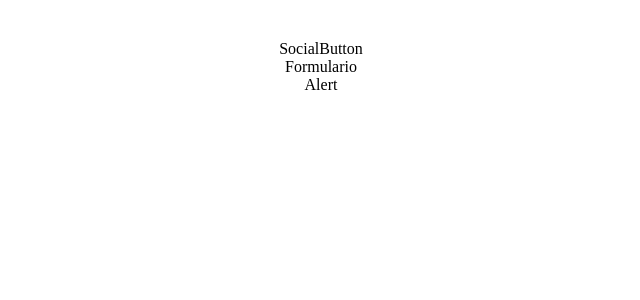
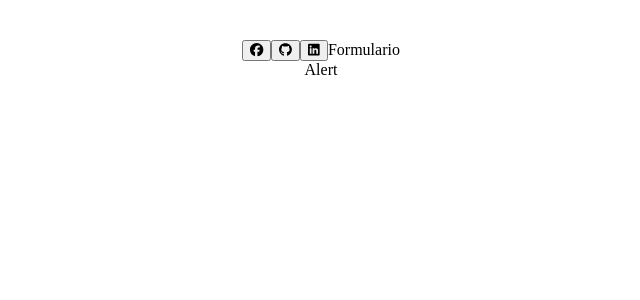
Before and after one commit to alstuardo/crea_una_cuenta, a React (Vite) app: page / in a window 1280 px wide. Shown: the top 300 px of the page, without its empty margins (319-959 px from the left). Built offline with nearby package versions, Linux system fonts and the light colour scheme.

Commit message:
add icons

```diff
--- a/src/components/Formulario.jsx
+++ b/src/components/Formulario.jsx
@@ -1,5 +1,3 @@
-
-
 const Formulario = () => {
   return (
     <>
--- a/src/components/Registro.jsx
+++ b/src/components/Registro.jsx
@@ -1,12 +1,22 @@
 import Alert from "./Alert"
 import Formulario from "./Formulario"
 import SocialButton from "./SocialButton"
+import { FontAwesomeIcon } from '@fortawesome/react-fontawesome'
+import { faFacebook } from '@fortawesome/free-brands-svg-icons'
+import { faGithub } from '@fortawesome/free-brands-svg-icons'
+import { faLinkedin } from '@fortawesome/free-brands-svg-icons'
+
+const faceLogo = <FontAwesomeIcon icon={faFacebook} />
+const gitLogo = <FontAwesomeIcon icon={faGithub} />
+const linkLogo = <FontAwesomeIcon icon={faLinkedin} />
 
 const Registro = () => {
   return (
     <>
-    <SocialButton/>
-    <Formulario/>
+    <SocialButton logo={faceLogo}/>
+    <SocialButton logo={gitLogo}/>
+    <SocialButton logo={linkLogo}/>
+    <Formulario />
     <Alert/>
     </>
   )
--- a/src/components/SocialButton.jsx
+++ b/src/components/SocialButton.jsx
@@ -1,8 +1,6 @@
-import { FontAwesomeIcon } from '@fortawesome/react-fontawesome'
-
-const SocialButton = () => {
+const SocialButton = ({logo}) => {
   return (
-    <div>SocialButton</div>
+    <button>{logo}</button>
   )
 }
 
```
